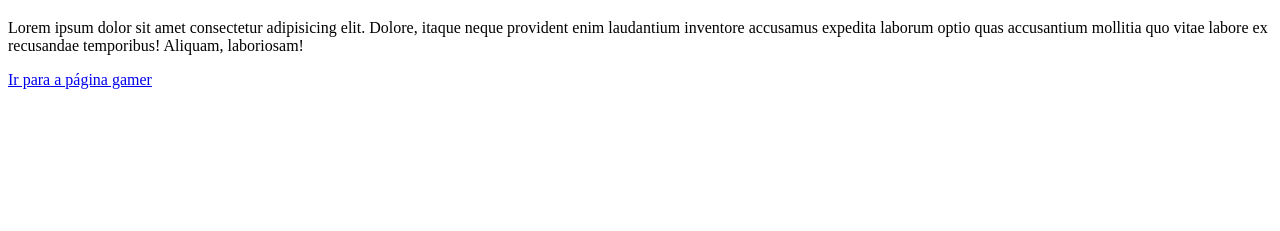
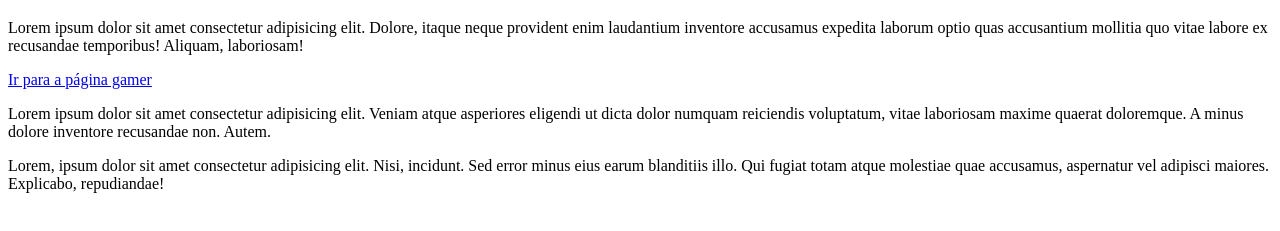
Before and after one commit to YgorFQ/TesteGit, a plain HTML site: page paginadevendas.html in a window 1280 px wide. Shown: the part 61-292 px from the top of the page. Drawn offline with Linux system fonts and the light colour scheme.

Commit message:
acrecentei novos parágrafos

```diff
--- a/paginadevendas.html
+++ b/paginadevendas.html
@@ -10,5 +10,7 @@
     <p>Lorem ipsum dolor sit amet consectetur adipisicing elit. Dolore, itaque neque provident enim laudantium inventore accusamus expedita laborum optio quas accusantium mollitia quo vitae labore ex recusandae temporibus! Aliquam, laboriosam!</p>
 
     <a href="index.html">Ir para a página gamer</a>
+    <p>Lorem ipsum dolor sit amet consectetur adipisicing elit. Veniam atque asperiores eligendi ut dicta dolor numquam reiciendis voluptatum, vitae laboriosam maxime quaerat doloremque. A minus dolore inventore recusandae non. Autem.</p>
+    <p>Lorem, ipsum dolor sit amet consectetur adipisicing elit. Nisi, incidunt. Sed error minus eius earum blanditiis illo. Qui fugiat totam atque molestiae quae accusamus, aspernatur vel adipisci maiores. Explicabo, repudiandae!</p>
 </body>
 </html>
```
Also changed, not shown: index.html (+1 -1 lines).
